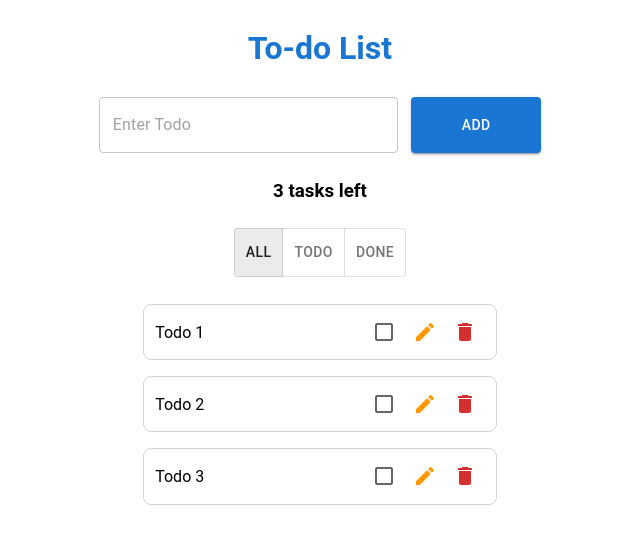
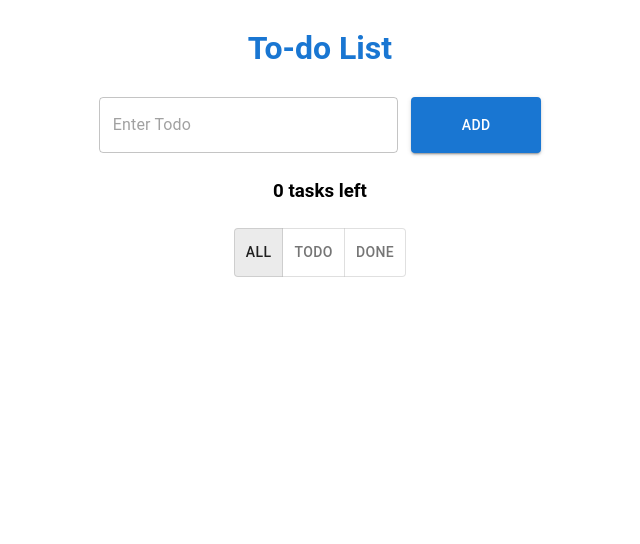
Before and after one commit to jmpark95/1st-project-Todo, a React (Create React App) app: page / in a window 1280 px wide. Shown: the top 544 px of the page, without its empty margins (320-960 px from the left). Built offline with nearby package versions, Linux system fonts and the light colour scheme.

Commit message:
Added localstorage

```diff
--- a/src/App.jsx
+++ b/src/App.jsx
@@ -1,4 +1,4 @@
-import { useState } from "react";
+import { useEffect, useState } from "react";
 import Form from "./components/Form";
 import Todo from "./components/Todo";
 
@@ -6,14 +6,14 @@
 import { nanoid } from "nanoid";
 
 function App() {
-   const INITIAL_DATA = [
-      { id: nanoid(), name: "Todo 1", completed: false },
-      { id: nanoid(), name: "Todo 2", completed: false },
-      { id: nanoid(), name: "Todo 3", completed: false },
-   ];
+   const [tasks, setTasks] = useState(() => {
+      return JSON.parse(localStorage.getItem("tasks")) || [];
+   });
+   const [filter, setFilter] = useState("all");
 
-   const [tasks, setTasks] = useState(INITIAL_DATA);
-   const [filter, setFilter] = useState("all");
+   useEffect(() => {
+      localStorage.setItem("tasks", JSON.stringify(tasks));
+   }, [tasks]);
 
    let filterFunction;
    if (filter === "all") {
--- a/src/components/Todo.jsx
+++ b/src/components/Todo.jsx
@@ -68,7 +68,7 @@
                         updateName(id, editingFieldText);
                      }}
                   >
-                     Edit
+                     Submit
                   </Button>
                </div>
             </form>
--- a/src/index.scss
+++ b/src/index.scss
@@ -63,6 +63,7 @@
 
    .icons {
       display: flex;
+      justify-content: flex-end;
    }
 }
 
```
